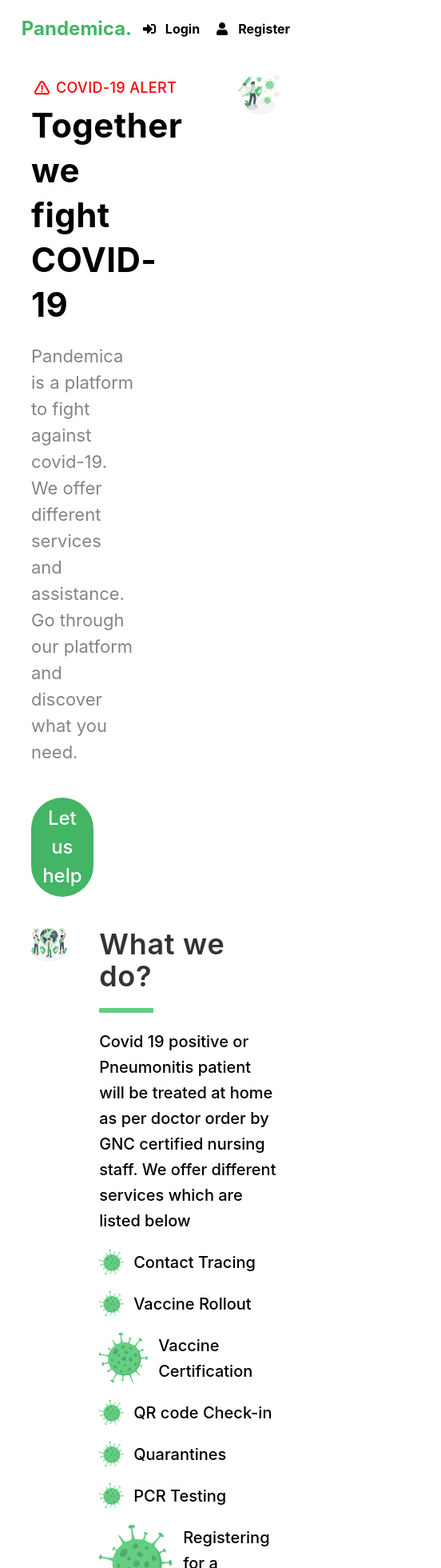
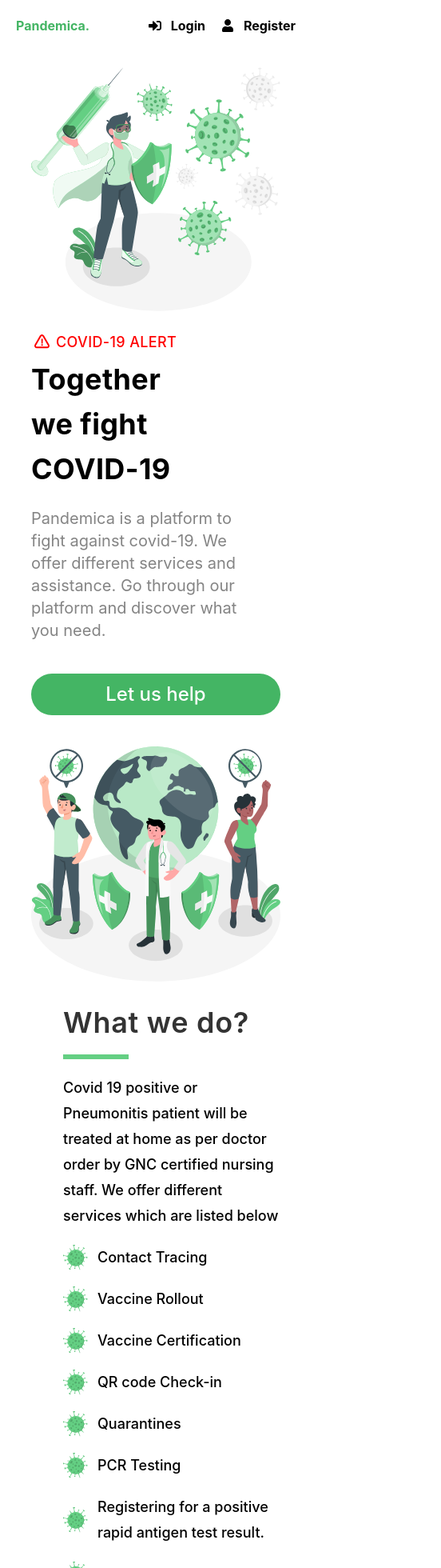
Before and after one commit to abir045/pandemica, a React (Create React App) app in the folder frontend/: page / in a window 390 px wide. Shown: the top 1960 px of the page at 80% size, 552 px wide, since content can reach past the window. Built offline with nearby package versions, Linux system fonts and the light colour scheme.

Commit message:
mb responsive

```diff
--- a/frontend/src/components/Footer.js
+++ b/frontend/src/components/Footer.js
@@ -4,9 +4,11 @@ const Footer = () => {
   return (
     <div>
       <div className="flex justify-between items-center bg-[#64cf83] p-5 mt-[10%]">
-        <p className="text-2xl  font-bold text-white mx-[5%]">Pandemica.</p>
+        <p className="text-base lg:text-2xl  font-bold text-white mx-[5%]">
+          Pandemica.
+        </p>
 
-        <p className="text-[18px] leading-[22px] font-medium text-white mx-[5%]">
+        <p className="text-base lg:text-[18px] lg:leading-[22px] font-medium text-white mx-[5%]">
           @2022, Developed by Ashikuzzaman
         </p>
       </div>
--- a/frontend/src/components/Header.js
+++ b/frontend/src/components/Header.js
@@ -16,8 +16,8 @@ const Header = () => {
   };
 
   return (
-    <div className="flex justify-around p-5 items-center">
-      <h1 className="flex text-2xl text-[#44B564] font-bold cursor-pointer">
+    <div className="flex  justify-between lg:justify-around p-5 items-center">
+      <h1 className="flex lg:text-2xl text-[#44B564] font-bold cursor-pointer ">
         <a href="/">Pandemica.</a>
       </h1>
       {/* <div className="flex">
--- a/frontend/src/pages/Home.js
+++ b/frontend/src/pages/Home.js
@@ -14,27 +14,27 @@ import phn from "../images/phn.svg";
 const Home = () => {
   return (
     <div>
-      <div className="flex  mx-[10%] mt-[5%] justify-around">
+      <div className="flex flex-col-reverse lg:flex-row  mx-[10%] mt-[5%] justify-around">
         {/* left banner */}
         <div className="flex flex-col">
-          <div className="flex items-center space-x-1 text-[#ff0000] uppercase">
+          <div className="flex items-center space-x-1 text-[#ff0000] uppercase mt-5">
             <img src={alert} />
             <h5 className="font-medium text-lg tracking-[0.02em]">
               covid-19 alert
             </h5>
           </div>
 
-          <h1 className="text-[42px] tracking-[0.01em] font-bold leading-[56px] w-[65%]">
+          <h1 className="text-4xl lg:text-[42px] tracking-[0.01em] font-bold leading-[56px] w-[65%]">
             Together we fight COVID-19
           </h1>
 
-          <p className="text-[22px] text-[#333333] opacity-60 w-[50%] mt-5">
+          <p className="text-xl lg:text-[22px] text-[#333333] opacity-60 w-[90%] lg:w-[50%] mt-5">
             Pandemica is a platform to fight against covid-19. We offer
             different services and assistance. Go through our platform and
             discover what you need.
           </p>
 
-          <button className="flex mt-10 bg-[#44B564] hover:bg-white justify-center p-2 rounded-full  w-[30%]">
+          <button className="flex mt-10 bg-[#44B564] hover:bg-white justify-center p-2 rounded-full  lg:w-[30%]">
             <p className="text-white text-center font-medium text-[24px]  hover:text-[#44B564]">
               Let us help
             </p>
@@ -47,7 +47,7 @@ const Home = () => {
         </div>
       </div>
 
-      <div className="flex mx-[10%] mt-[10%] space-x-10">
+      <div className="flex flex-col lg:flex-row mx-[10%] mt-[10%] space-x-10">
         {/* left image */}
         <div className="flex flex-col w-full">
           <img src={world} />
@@ -55,13 +55,13 @@ const Home = () => {
 
         {/* right section */}
 
-        <div className="flex flex-col space-y-5">
+        <div className="flex flex-col space-y-5 mt-[10%] lg:mt-0">
           <h2 className="text-[36px] leading-[40px] tracking-[0.02em] font-semibold text-[#333333]">
             What we do?
           </h2>
           <hr className="border-[3px] border-[#64cf83] border-solid  w-[30%]" />
 
-          <p className="text-[20px] font-medium leading-[32px] w-full">
+          <p className="text-lg lg:text-[20px] font-medium leading-[32px] w-full">
             Covid 19 positive or Pneumonitis patient will be treated at home as
             per doctor order by GNC certified nursing staff. We offer different
             services which are listed below
@@ -69,55 +69,55 @@ const Home = () => {
 
           <div className="flex space-x-3">
             <img src={virus} />
-            <p className="text-[20px] font-medium leading-[32px]">
+            <p className="text-lg lg:text-[20px] font-medium leading-[32px]">
               Contact Tracing
             </p>
           </div>
 
           <div className="flex space-x-3">
             <img src={virus} />
-            <p className="text-[20px] font-medium leading-[32px]">
+            <p className="text-lg lg:text-[20px] font-medium leading-[32px]">
               Vaccine Rollout{" "}
             </p>
           </div>
 
           <div className="flex space-x-3">
             <img src={virus} />
-            <p className="text-[20px] font-medium leading-[32px]">
+            <p className="text-lg lg:text-[20px] font-medium leading-[32px]">
               Vaccine Certification
             </p>
           </div>
 
           <div className="flex space-x-3">
             <img src={virus} />
-            <p className="text-[20px] font-medium leading-[32px]">
+            <p className="text-lg lg:text-[20px] font-medium leading-[32px]">
               QR code Check-in
             </p>
           </div>
           <div className="flex space-x-3">
             <img src={virus} />
-            <p className="text-[20px] font-medium leading-[32px]">
+            <p className="text-lg lg:text-[20px] font-medium leading-[32px]">
               Quarantines
             </p>
           </div>
           <div className="flex space-x-3">
             <img src={virus} />
-            <p className="text-[20px] font-medium leading-[32px]">
+            <p className="text-lg lg:text-[20px] font-medium leading-[32px]">
               PCR Testing
             </p>
           </div>
 
           <div className="flex space-x-3">
             <img src={virus} />
-            <p className="text-[20px] font-medium leading-[32px]">
+            <p className="text-lg lg:text-[20px] font-medium leading-[32px]">
               Registering for a positive rapid antigen test result.
             </p>
           </div>
 
           <div className="flex space-x-3">
             <img src={virus} />
-            <p className="text-[20px] font-medium leading-[32px]">
-              financial assistances
+            <p className="text-lg lg:text-[20px] font-medium leading-[32px]">
+              Financial assistances
             </p>
           </div>
           {/* quarantines */}
@@ -129,7 +129,7 @@ const Home = () => {
           Prevention
         </h3>
         <hr className="border-[3px] border-[#64cf83] mt-5 mx-auto  border-solid  w-[10%]" />
-        <p className="text-[20px] font-medium leading-[32px] tracking-[0.02em] text-center mt-[5%] mx-[10%]">
+        <p className="text-lg lg:text-[20px] font-medium leading-[32px] tracking-[0.02em] text-center mt-[5%] lg:mx-[10%]">
           Protect yourself and others around you by knowing the facts and taking
           appropriate precautions. Floow advice provided by your local health
           authority.
@@ -137,7 +137,7 @@ const Home = () => {
       </div>
 
       {/* prevention portal */}
-      <div className="flex items-center  space-x-[5%] mx-[10%] mt-[5%]  ">
+      <div className="flex flex-col space-y-5 lg:flex-row items-center  space-x-[5%] mx-[10%] mt-[5%]  ">
         {/* wear a mask */}
 
         <div className="flex flex-col w-full items-center bg-white rounded-[25px] shadow-[0px_0px_44px_-5px_rgba(102,102,102,0.1)] pb-[5%]">
@@ -187,12 +187,12 @@ const Home = () => {
         </h3>
         <hr className="border-[3px] border-[#64cf83] mt-5 mx-auto  border-solid  w-[10%]" />
 
-        <p className="text-[20px] mt-10 font-medium leading-[32px] text-center tracking-[0.02em] text-[#777777] mx-[20%]">
+        <p className="text-lg lg:text-[20px] mt-10 font-medium leading-[32px] text-center tracking-[0.02em] text-[#777777] mx-[20%]">
           COVID-19 affects different people in different ways. Most infected
           people will develop mild to moderate illness and recover without
           hospitalization.
         </p>
-        <div className="flex w-full justify-center mt-[5%]">
+        <div className="flex flex-col lg:flex-row w-full justify-center mt-[5%]">
           <img className="flex" src={logo} />
           <img className="flex " src={symptoms} />
         </div>
@@ -206,33 +206,33 @@ const Home = () => {
 
         <hr className="border-[3px] border-[#64cf83] mt-5 mx-auto  border-solid  w-[10%]" />
 
-        <p className="flex text-[20px] leading-[32px] font-medium mt-10 text-center mx-[20%]">
+        <p className="flex text-base lg:text-[20px] leading-[32px] font-medium mt-10 text-center lg:mx-[20%]">
           Protect yourself and others around you by knowing the facts and taking
           appropriate precautions. Floow advice provided by your local health
           authority.
         </p>
         <img className="mt-[5%]" src={pana} />
 
-        <div className="flex flex-col space-y-10">
+        <div className="flex flex-col space-y-10 mx-[5%] lg:mx-0">
           <div className="flex space-x-3 mt-[15%]">
             <img src={phn} />
             <div className="flex flex-col space-y-3">
-              <p className="text-[18px] leading-[22px] font-medium uppercase text-[#555555]">
+              <p className="lg:text-[18px] leading-[22px] font-medium uppercase text-[#555555]">
                 National Coronavirus Health Information Line
               </p>
-              <p className="text-[18px] leading-[22px] font-medium uppercase text-[#555555]">
+              <p className="lg:text-[18px] leading-[22px] font-medium uppercase text-[#555555]">
                 (+61) 1800 020 080.
               </p>
             </div>
           </div>
 
-          <div className="flex space-x-3">
+          <div className="flex space-x-3 mx-[5%] lg:mx-0">
             <img src={phn} />
             <div className="flex flex-col space-y-3">
-              <p className="text-[18px] leading-[22px] font-medium uppercase text-[#555555]">
+              <p className="lg:text-[18px] leading-[22px] font-medium uppercase text-[#555555]">
                 Service NSW
               </p>
-              <p className="text-[18px] leading-[22px] font-medium uppercase text-[#555555]">
+              <p className="lg:text-[18px] leading-[22px] font-medium uppercase text-[#555555]">
                 (+61) 137788
               </p>
             </div>
--- a/frontend/src/pages/Login.js
+++ b/frontend/src/pages/Login.js
@@ -55,11 +55,11 @@ const Login = () => {
     <div>
       <section className="flex space-x-5 mx-[10%] mt-[10%] items-center">
         <FaSignInAlt size={30} />
-        <h1 className="text-3xl font-bold">
+        <h1 className="text-2xl lg:text-3xl font-bold">
           Login and apply for financial assistance
         </h1>
       </section>
-      <section className="mb-[35%] mt-5">
+      <section className="mb-[95%] lg:mb-[35%]  mt-5">
         <form className="flex flex-col mx-[10%] " onSubmit={onSubmit}>
           <input
             className="my-5 px-5 py-2 rounded"
--- a/frontend/src/pages/Register.js
+++ b/frontend/src/pages/Register.js
@@ -65,7 +65,7 @@ const Register = () => {
     <div>
       <section className="flex space-x-5 mx-[10%] items-center mt-[10%]">
         <FaUser size={30} />
-        <h1 className="text-3xl font-bold">
+        <h1 className="text-2xl lg:text-3xl font-bold">
           Register for a positive antigen test
         </h1>
       </section>
```
Also changed, not shown: frontend/src/components/RequestForm.js (+4 -3 lines), frontend/src/pages/Dashboard.js (+4 -3 lines), 1 other file (tests, documents, lock files or other folders).
